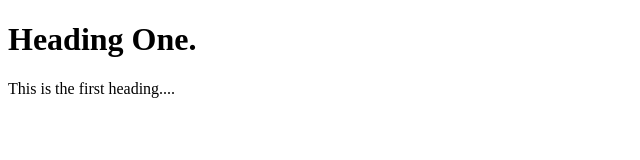
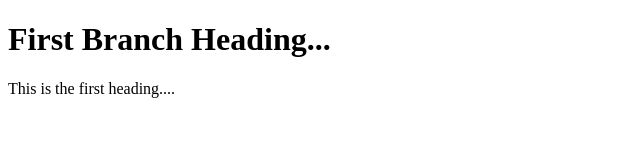
Before and after one commit to harisahmed11/TestTortoise, a plain HTML site: page index.html in a window 1280 px wide. Shown: the whole page, without its empty margins (0-640 px from the left). Drawn offline with Linux system fonts and the light colour scheme.

Commit message:
the first branch heading is change heading is changed.

```diff
--- a/index.html
+++ b/index.html
@@ -4,7 +4,7 @@
 	<title>Testing...</title>
 </head>
 <body>
-	<h1>Heading One.</h1>
+	<h1>First Branch Heading...</h1>
 	<p>This is the first heading....</p>
 </body>
 </html>
```
